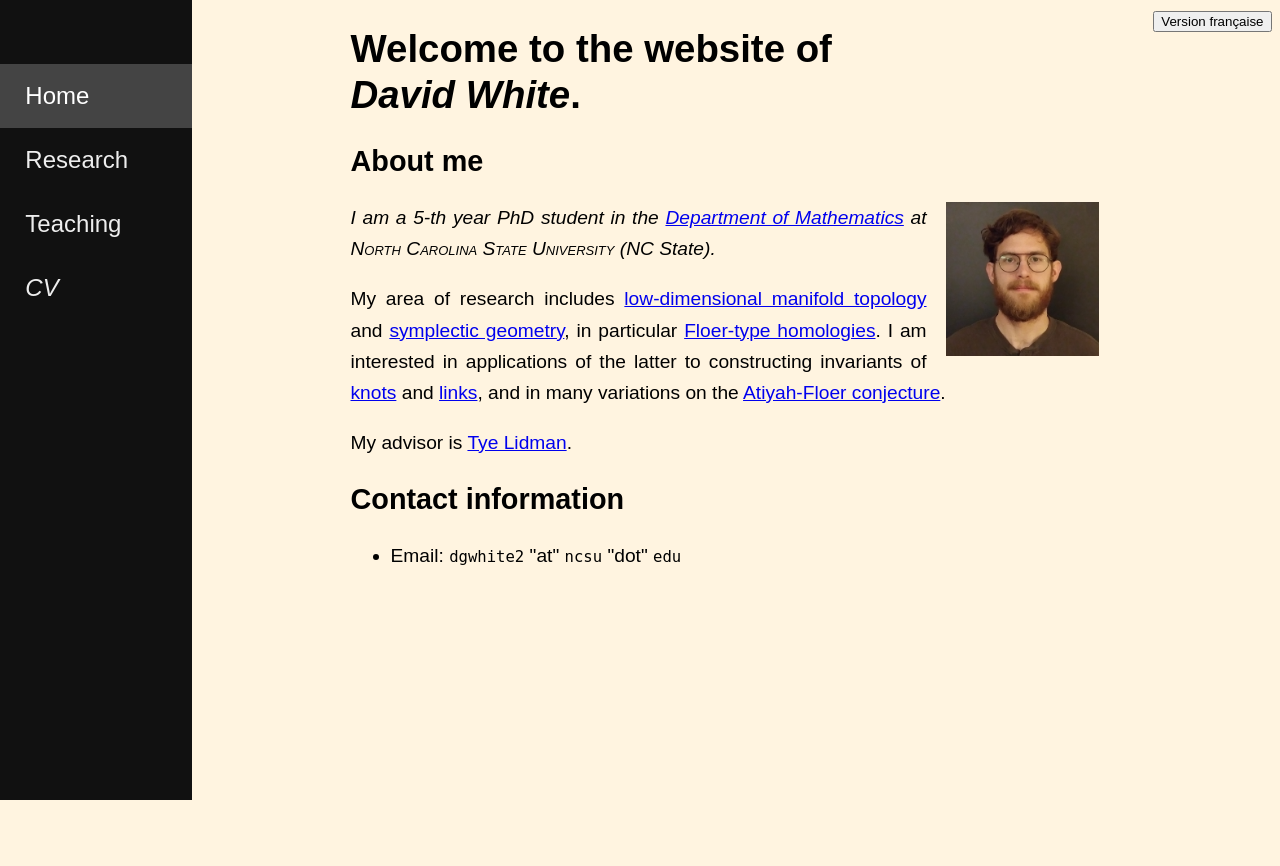
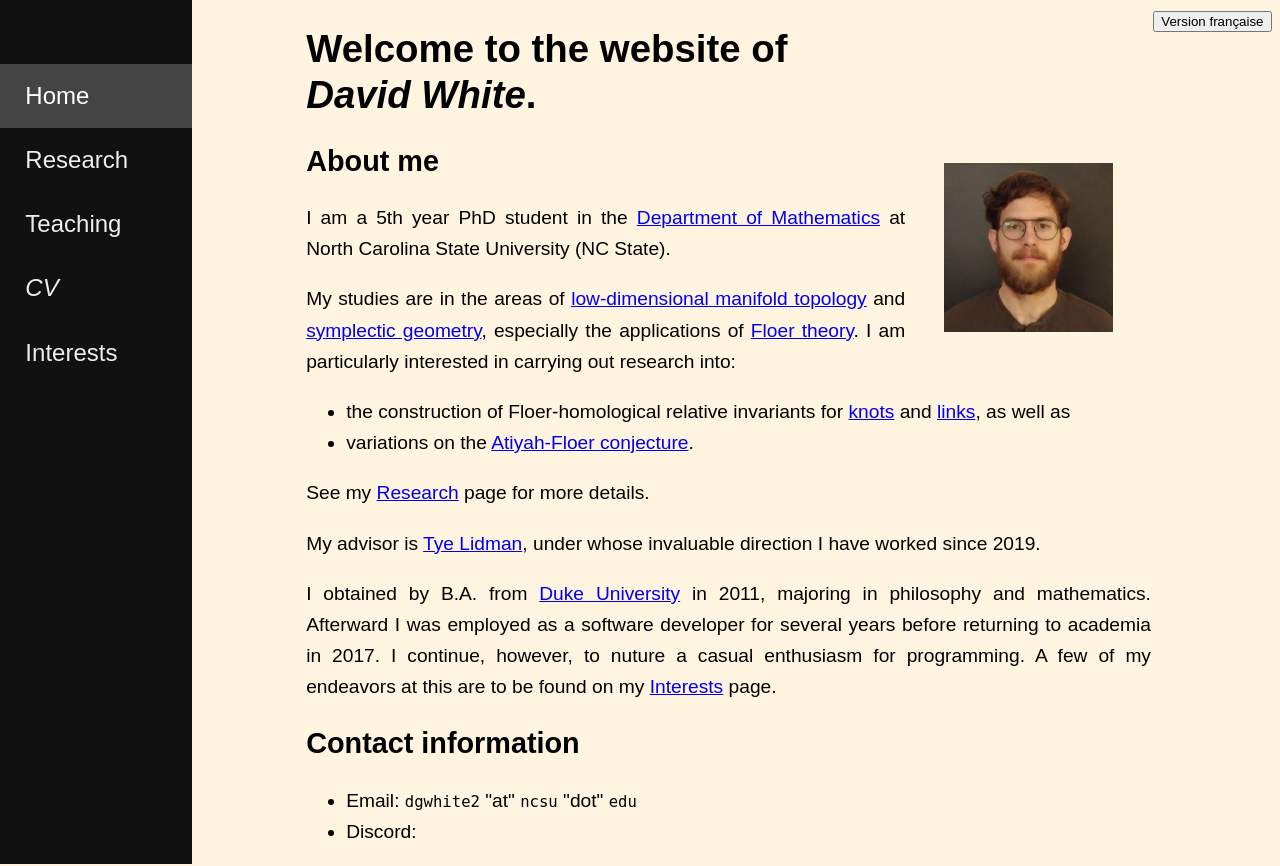
Before and after one commit to dave-white/dave-white.github.io, a PHP site: page / in a window 1280 px wide. Before the commit the page ends 800 px from the top, so only its background shows below. Run offline with PHP 8.4, Linux system fonts and the light colour scheme.

Commit message:
Adding content

```diff
--- a/fr/accueil.html
+++ b/fr/accueil.html
@@ -38,9 +38,9 @@
     }
 
     #main {
-      margin-left: 15%;
-      max-width: 40em;
-      padding: 0 4em; /* Top padding = 0, left & right = 43m */
+      margin: 0 4em;
+      max-width: 44em;
+      padding-left: 15%; /* Top padding = 0, left & right = 43m */
       margin: auto;
     }
 
--- a/fr/cv.html
+++ b/fr/cv.html
@@ -38,9 +38,9 @@
     }
 
     #main {
-      margin-left: 15%;
-      max-width: 40em;
-      padding: 0 4em; /* Top padding = 0, left & right = 43m */
+      margin: 0 4em;
+      max-width: 44em;
+      padding-left: 15%; /* Top padding = 0, left & right = 43m */
       margin: auto;
     }
 
--- a/fr/enseigner.html
+++ b/fr/enseigner.html
@@ -38,9 +38,9 @@
     }
 
     #main {
-      margin-left: 15%;
-      max-width: 40em;
-      padding: 0 4em; /* Top padding = 0, left & right = 43m */
+      margin: 0 4em;
+      max-width: 44em;
+      padding-left: 15%; /* Top padding = 0, left & right = 43m */
       margin: auto;
     }
 
--- a/fr/recherche.html
+++ b/fr/recherche.html
@@ -38,9 +38,9 @@
     }
 
     #main {
-      margin-left: 15%;
-      max-width: 40em;
-      padding: 0 4em; /* Top padding = 0, left & right = 43m */
+      margin: 0 4em;
+      max-width: 44em;
+      padding-left: 15%; /* Top padding = 0, left & right = 43m */
       margin: auto;
     }
 
--- a/grad-yrs-calc.php
+++ b/grad-yrs-calc.php
@@ -6,5 +6,5 @@ if ($yr_dur_ord == 1) {
 } elseif ($yr_dur_ord == 2) {
   $yr_dur_suffix = 'nd';
 }
-$str_yr_dur_ord = sprintf('%d-'.$yr_dur_suffix, $yr_dur_ord);
+$str_yr_dur_ord = sprintf('%d'.$yr_dur_suffix, $yr_dur_ord);
 ?>
--- a/head.html
+++ b/head.html
@@ -36,9 +36,9 @@
     }
 
     #main {
-      margin-left: 15%;
-      max-width: 40em;
-      padding: 0 4em; /* Top padding = 0, left & right = 43m */
+      margin: 0 4em;
+      max-width: 44em;
+      padding-left: 15%; /* Top padding = 0, left & right = 43m */
       margin: auto;
     }
 
--- a/index.php
+++ b/index.php
@@ -7,27 +7,35 @@ $page = 'index';
 include 'side-nav.php';
 ?>
   <?php include 'lang-ver-anchor.html'; ?>
-  <div style="margin-left: 15%">
   <div id="main" class="main">
     <h1>Welcome to the website of<br><i>David White</i>.</h1>
+    <img src="profile.jpeg" alt="Profile picture" width="20%" height="20%" style="margin:1em 2em;float:right">
 
     <h2>About me</h2>
 
     <?php include 'grad-yrs-calc.php'; ?>
 
-      <img src="profile.jpeg" alt="Profile picture" width="20%" height="20%" style="margin:0 1em;float:right">
-      <p><i>I am a <?php echo $str_yr_dur_ord; ?> year PhD student in the <a href="https://math.sciences.ncsu.edu">Department of Mathematics</a> at <span style="font-variant:small-caps">North Carolina State University</span> (NC State).</i></p>
+    <p>I am a <?php echo $str_yr_dur_ord; ?> year PhD student in the <a href="https://math.sciences.ncsu.edu">Department of Mathematics</a> at North Carolina State University (NC State).</p>
 
-      <p>My area of research includes <a href="https://en.wikipedia.org/wiki/Low-dimensional_topology">low-dimensional manifold topology</a> and <a href="https://en.wikipedia.org/wiki/Symplectic_geometry">symplectic geometry</a>, in particular <a href="https://en.wikipedia.org/wiki/Floer_homology">Floer-type homologies</a>. I am interested in applications of the latter to constructing invariants of <a href="https://en.wikipedia.org/wiki/Knot_(mathematics)">knots</a> and <a href="https://en.wikipedia.org/wiki/Link_(knot_theory)">links</a>, and in many variations on the <a href="https://en.wikipedia.org/wiki/Floer_homology#Atiyah–Floer_conjecture">Atiyah-Floer conjecture</a>.</p>
+    <p>
+      My studies are in the areas of <a href="https://en.wikipedia.org/wiki/Low-dimensional_topology">low-dimensional manifold topology</a> and <a href="https://en.wikipedia.org/wiki/Symplectic_geometry">symplectic geometry</a>, especially the applications of <a href="https://en.wikipedia.org/wiki/Floer_homology">Floer theory</a>. I am particularly interested in carrying out research into:
+      <ul>
+	<li>the construction of Floer-homological relative invariants for <a href="https://en.wikipedia.org/wiki/Knot_(mathematics)">knots</a> and <a href="https://en.wikipedia.org/wiki/Link_(knot_theory)">links</a>, as well as</li>
+	<li>variations on the <a href="https://en.wikipedia.org/wiki/Floer_homology#Atiyah–Floer_conjecture">Atiyah-Floer conjecture</a>.</li>
+      </ul>
+      See my <a href="research">Research</a> page for more details.
+    </p>
 
-      <p>My advisor is <a href="https://sites.google.com/ncsu.edu/tlid/home">Tye Lidman</a>.
+    <p>My advisor is <a href="https://sites.google.com/ncsu.edu/tlid/home">Tye Lidman</a>, under whose invaluable direction I have worked since 2019.
+
+    <p>I obtained by B.A. from <a href="https://duke.edu/">Duke University</a> in 2011, majoring in philosophy and mathematics. Afterward I was employed as a software developer for several years before returning to academia in 2017. I continue, however, to nuture a casual enthusiasm for programming. A few of my endeavors at this are to be found on my <a href="interests">Interests</a> page.</p>
 
     <h2>Contact information</h2>
 
     <ul>
       <li>Email: <code>dgwhite2</code> "at" <code>ncsu</code> "dot" <code>edu</code></li>
+      <li>Discord:</li>
     </ul>
-    </div>
   </div>
 </body>
 </html>
--- a/pg-array.php
+++ b/pg-array.php
@@ -4,5 +4,6 @@ $pg_array = array(
 'research' => 'Research',
 'teaching' => 'Teaching',
 'cv' => '<i>CV</i>',
+'interests' => 'Interests',
 );
 ?>
--- a/router.php
+++ b/router.php
@@ -106,6 +106,7 @@ if (php_sapi_name() == 'cli-server') {
   } else {
     if (is_dir($rel_uri)) {
       if (! str_ends_with($rel_uri, '/')) {
+	// if (! handle_rqst($rel_uri))
 	header('Location: http://'.$_SERVER['HTTP_HOST'].'/'.$rel_uri.'/');
       } else {
 	chdir($rel_uri);
```
Also changed, not shown: cv.html (+6 -3 lines), index.html (+20 -9 lines), research.html (+12 -7 lines), research.php (+6 -4 lines), teaching.html (+6 -3 lines). Lines whose indentation alone changed are shown as unchanged.
